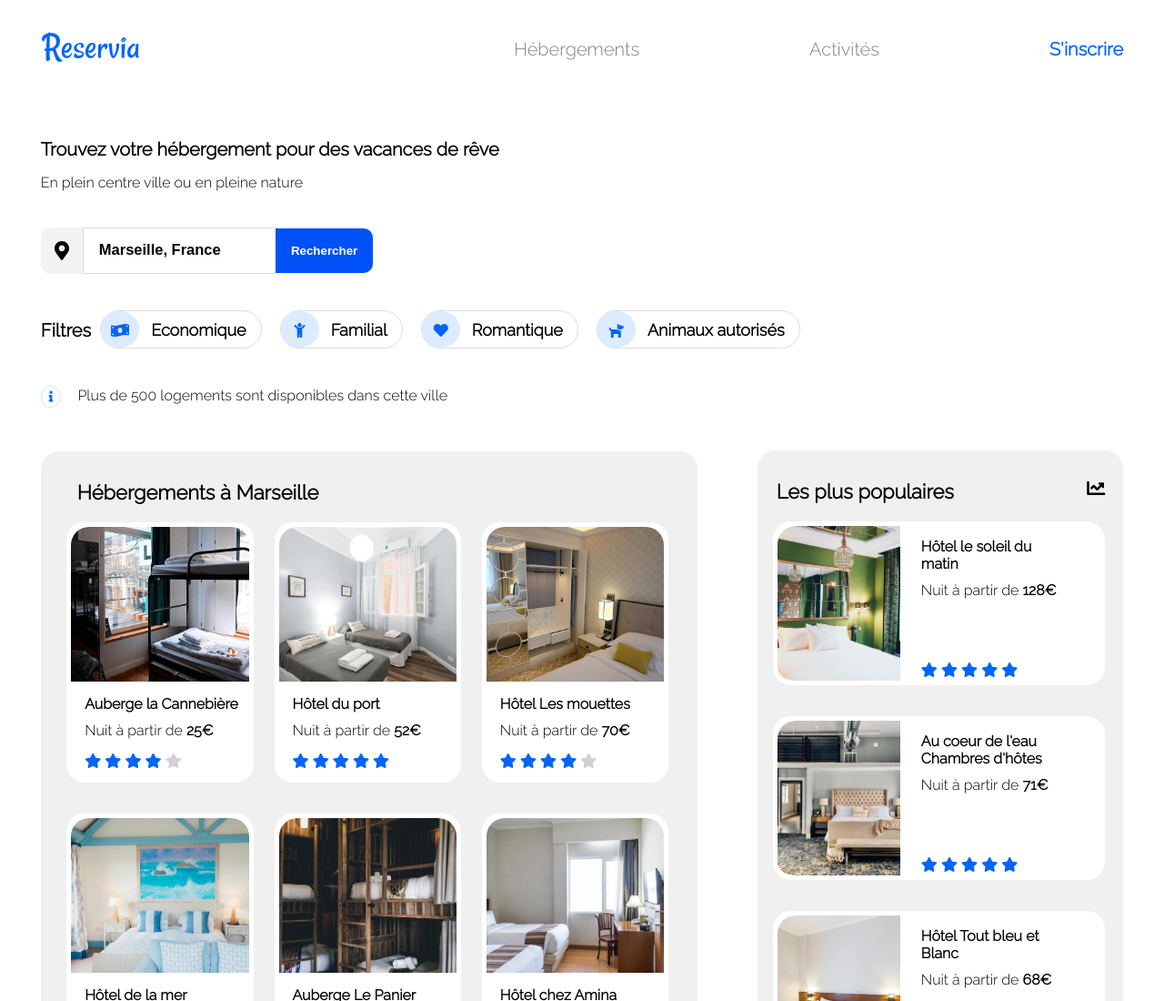
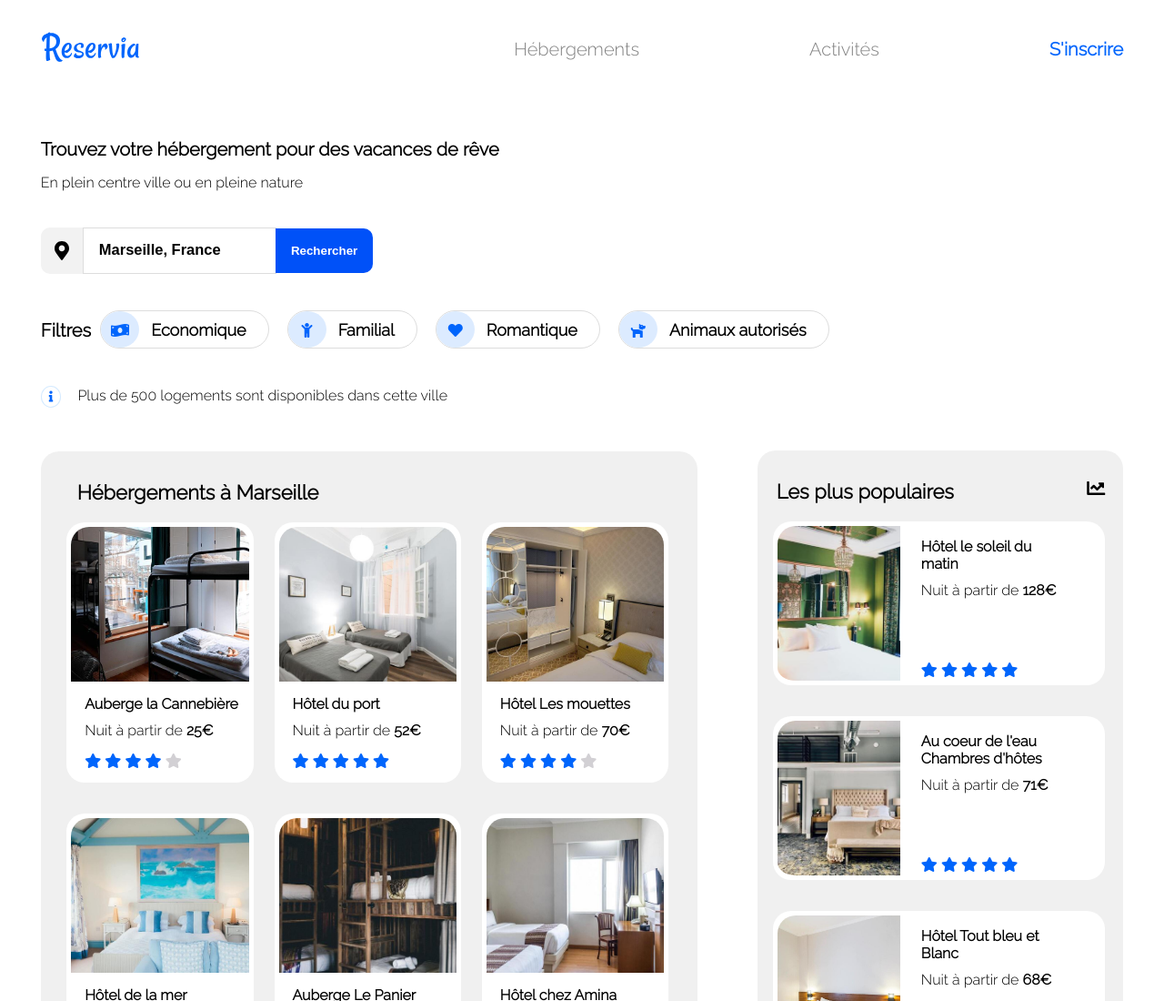
Before and after one commit to cedricsommeil/cedricSommeil_2_20032021, a plain HTML site: page index.html in a window 1280 px wide. Shown: the top 1100 px of the page at 91% size. Drawn offline with Linux system fonts and the light colour scheme.

Commit message:
Remettre filtre sur le bord de la page

```diff
--- a/css/index.css
+++ b/css/index.css
@@ -97,7 +97,7 @@ button{
 }
                                     /*  filtre  */
 #area-filters{
-    width: 75%;
+    width: 100%;
     display: flex;
     padding-top: 25px;
     padding-bottom: 29px;
@@ -115,8 +115,8 @@ button{
 .filter{
     display: inline-block!important;
     margin-top: 15px;
-    margin-right: 80px;
-    padding-right: 16px;
+    margin-right: 74px;
+    padding-right: 24px;
     height: 42px;
     border: 1px solid #dddddd;
     border-radius: 25px;
```
